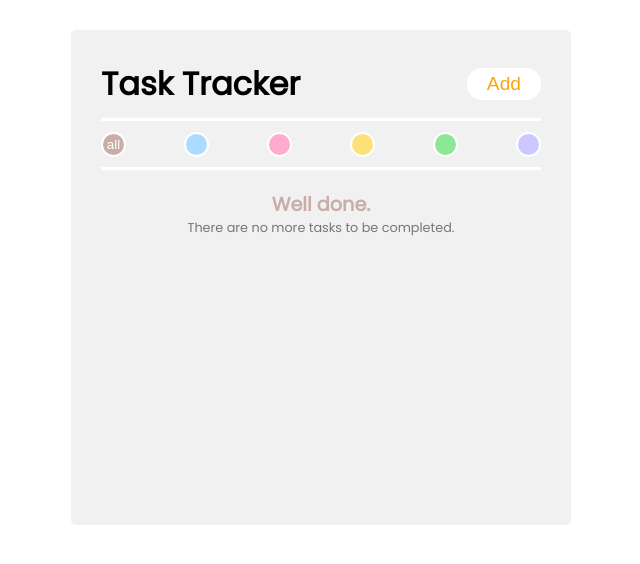
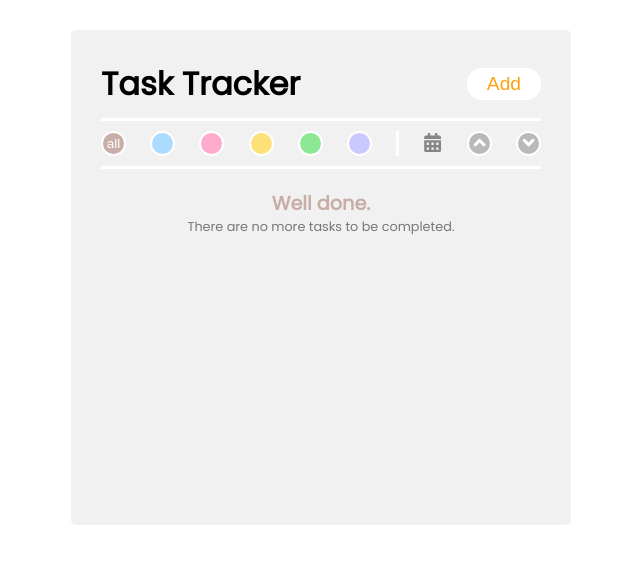
Before and after one commit to jasontwuk/React_task-tracker, a React (Create React App) app: page / in a window 1280 px wide. Shown: the top 564 px of the page, without its empty margins (319-959 px from the left). Built offline with nearby package versions, Linux system fonts and the light colour scheme.

Commit message:
add timeTasks sorter buttons

```diff
--- a/src/components/Sorter.js
+++ b/src/components/Sorter.js
@@ -1,4 +1,8 @@
-const Sorter = ({ getColorTasks }) => {
+import { FaCalendarAlt } from "react-icons/fa";
+import { FaAngleUp } from "react-icons/fa";
+import { FaAngleDown } from "react-icons/fa";
+
+const Sorter = ({ getColorTasks, getTimeTasks }) => {
   return (
     <div className="sorter">
       <ul>
@@ -32,6 +36,23 @@ const Sorter = ({ getColorTasks }) => {
             &nbsp;
           </button>
         </li>
+        <li className="vertical-bar">&nbsp;</li>
+        <li>
+          <FaCalendarAlt />
+        </li>
+        <li>
+          <button className="time-up" onClick={() => getTimeTasks("time-up")}>
+            <FaAngleUp />
+          </button>
+        </li>
+        <li>
+          <button
+            className="time-down"
+            onClick={() => getTimeTasks("time-down")}
+          >
+            <FaAngleDown />
+          </button>
+        </li>
       </ul>
     </div>
   );
--- a/src/styles/_config.scss
+++ b/src/styles/_config.scss
@@ -24,3 +24,5 @@ $bg-pink: #ffabcd;
 $bg-yellow: #fce179;
 $bg-green: #8de895;
 $bg-purple: #cac8ff;
+
+$bg-grey: #b9b9b9;
--- a/src/styles/_sorter.scss
+++ b/src/styles/_sorter.scss
@@ -9,13 +9,25 @@
 
     li {
       list-style: none;
+      line-height: 15px;
+
+      svg {
+        font-size: 1.2rem;
+        color: darken($bg-grey, 20%);
+      }
+
       button {
         width: 25px;
         height: 25px;
         border-radius: 50%;
         border: 2px solid #fff;
         cursor: pointer;
+
+        svg {
+          color: #fff;
+        }
       }
+
       .all {
         background: $btn-brown;
         color: #fff;
@@ -53,6 +65,26 @@
       .purple:hover {
         background: darken($bg-purple, 15%);
       }
+      .time-up {
+        background: $bg-grey;
+
+        &:hover {
+          background: darken($bg-grey, 20%);
+        }
+      }
+      .time-down {
+        background: $bg-grey;
+
+        &:hover {
+          background: darken($bg-grey, 20%);
+        }
+      }
+    }
+
+    .vertical-bar {
+      width: 3px;
+      height: 25px;
+      background: #fff;
     }
   }
 }
```
